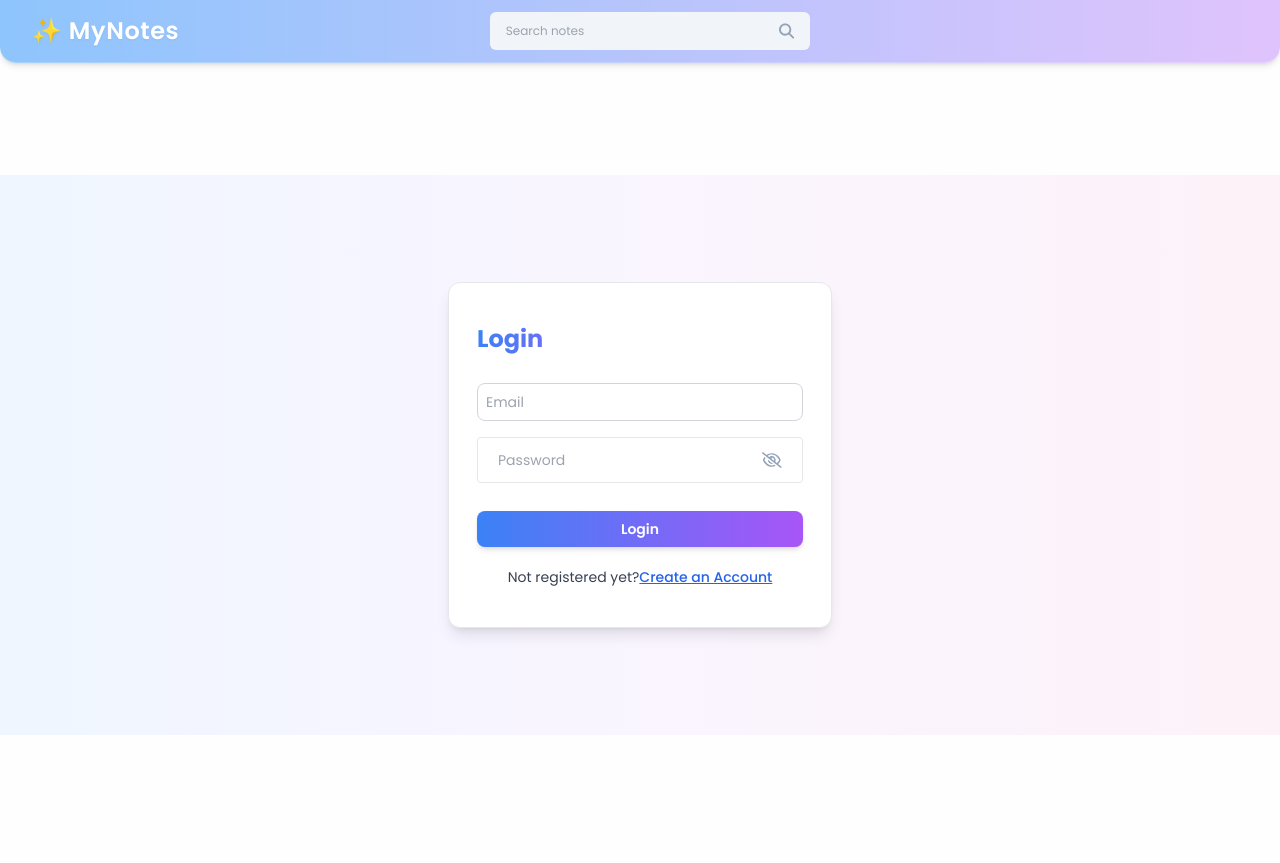
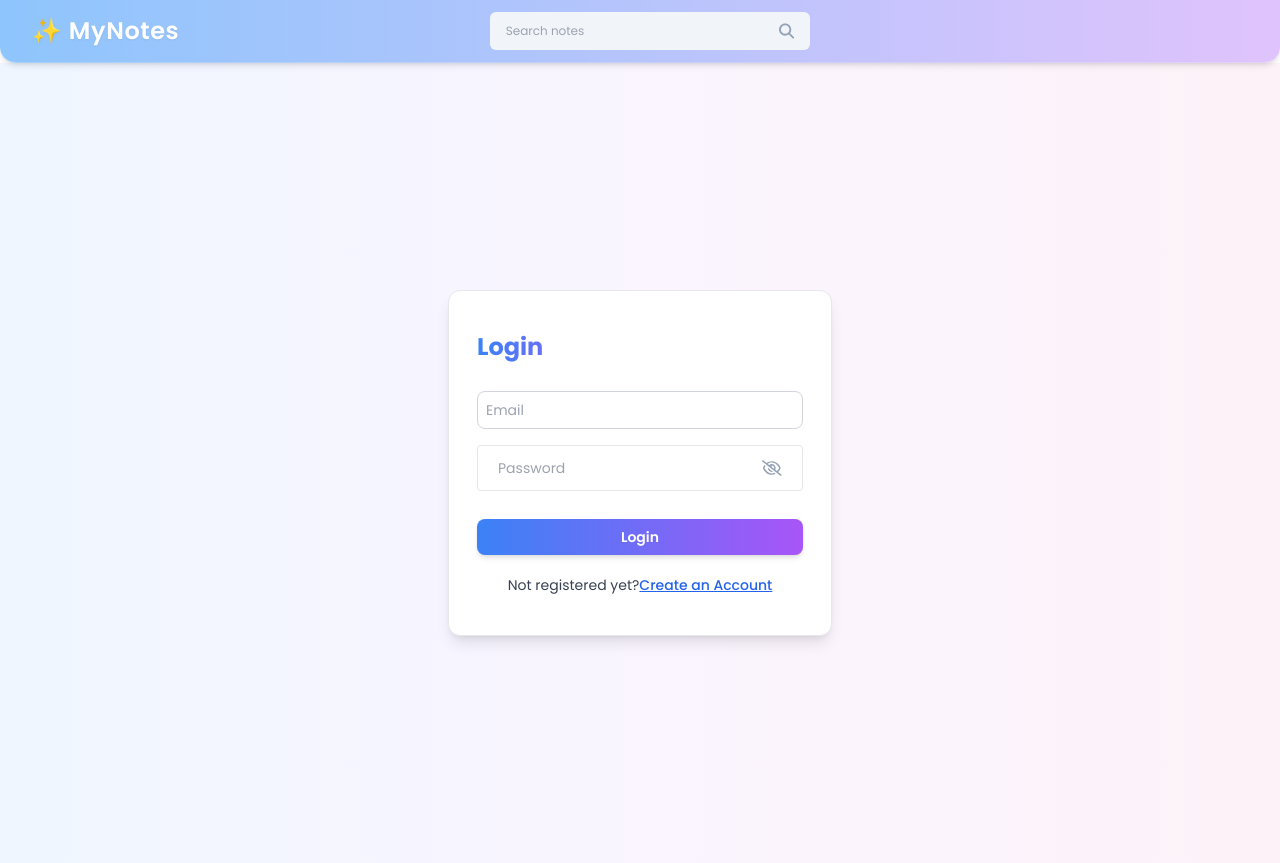
Before and after one commit to Alf453/Notes-app, a React (Vite) app in the folder frontend/notes-app/: page /login in a window 1280 px wide. Before the commit the page ends 800 px from the top, so only its background shows below. Built offline with nearby package versions, Linux system fonts and the light colour scheme.

Commit message:
update login page

```diff
--- a/frontend/notes-app/src/pages/Login/Login.jsx
+++ b/frontend/notes-app/src/pages/Login/Login.jsx
@@ -55,7 +55,7 @@ const Login = () => {
   return (
     <>
       <Navbar />
-      <div className="flex items-center justify-center mt-28 min-h-[70vh] bg-gradient-to-r from-blue-50 via-purple-50 to-pink-50 p-4">
+      <div className="flex items-center justify-center min-h-screen bg-gradient-to-r from-blue-50 via-purple-50 to-pink-50 p-4">
         <div className="w-96 border rounded-xl bg-white shadow-lg px-7 py-10 hover:shadow-2xl transition-shadow duration-300">
           <form onSubmit={handleLogin}>
             <h4 className="text-2xl mb-7 font-bold text-gradient bg-clip-text text-transparent bg-gradient-to-r from-blue-500 via-purple-500 to-pink-500">
```
